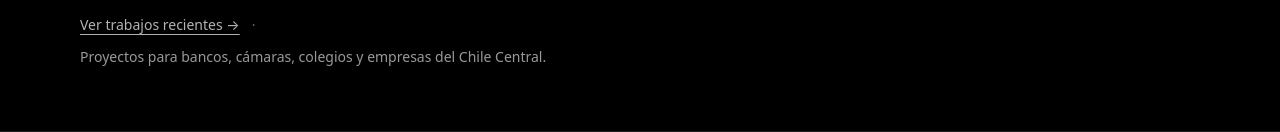
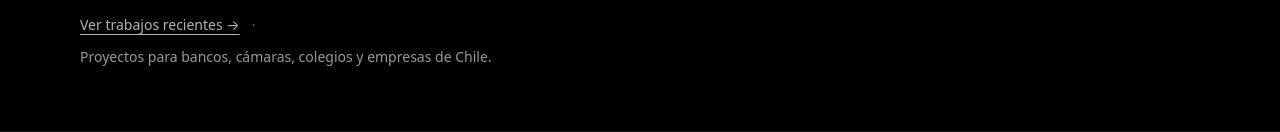
Before and after one commit to TronxGroup/Dekaelo-Media, a Next.js app: page / in a window 1280 px wide. Shown: the part 820-952 px from the top of the page. Built offline with nearby package versions, Linux system fonts and the light colour scheme.

Commit message:
Update page.tsx

```diff
--- a/app/page.tsx
+++ b/app/page.tsx
@@ -64,7 +64,7 @@ export default function Page() {
               </Link>
               <span className="hidden md:inline text-white/40">·</span>
               <span className="text-white/60">
-                Proyectos para bancos, cámaras, colegios y empresas del Chile Central.
+                Proyectos para bancos, cámaras, colegios y empresas de Chile.
               </span>
             </div>
           </div>
```
